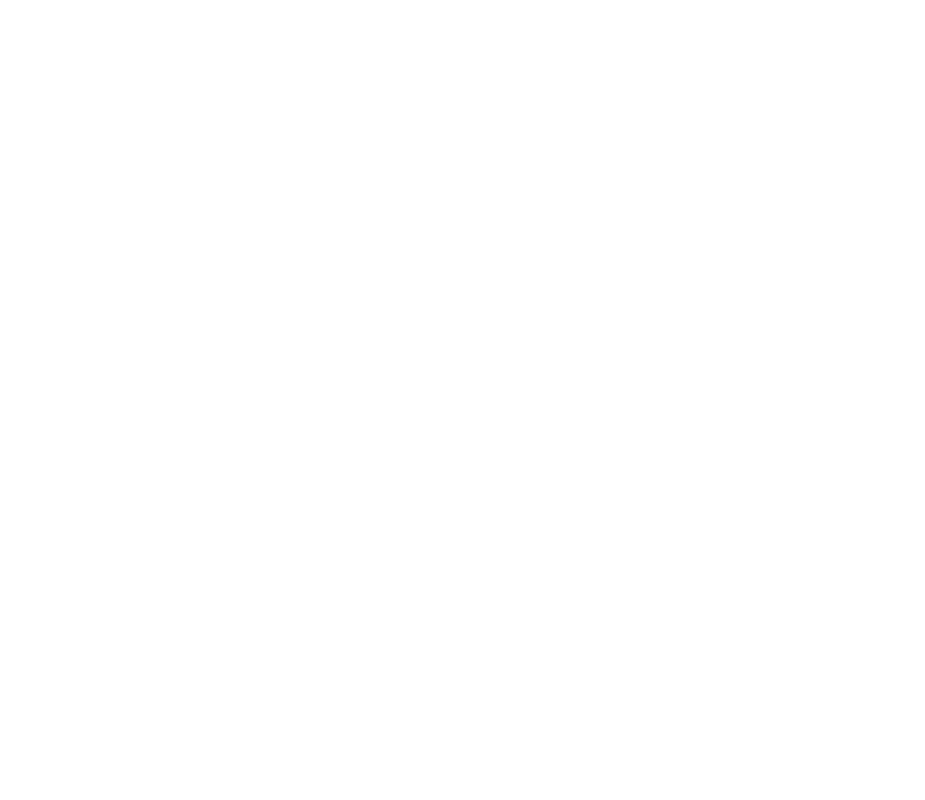
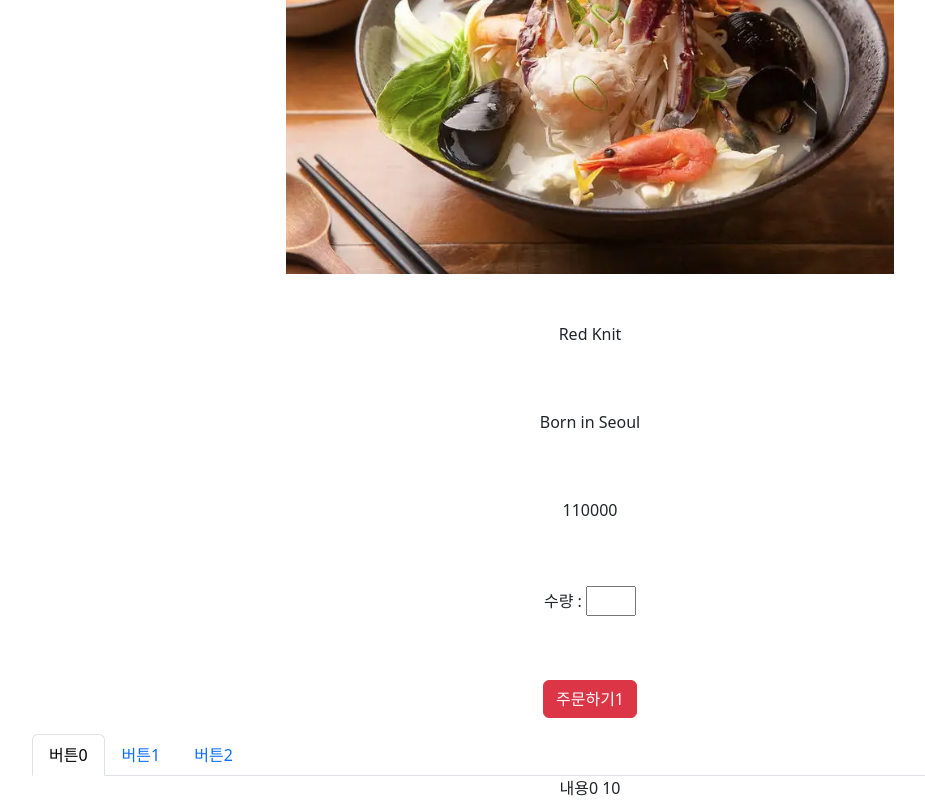
Before and after one commit to Son-Google/react-test-04, a React (Create React App) app: page /detail1/1 in a window 1280 px wide. Before the commit this address had no page. Shown: the part 374-1174 px from the top of the page, without its empty margins (50-975 px from the left). Before the commit the page ends 800 px from the top, so only its background shows below. Built offline with nearby package versions, Linux system fonts and the light colour scheme.

Commit message:
20240116-01 손주현 리덕스툴킷 사용법 업로드

```diff
--- a/package.json
+++ b/package.json
@@ -3,6 +3,7 @@
   "version": "0.1.0",
   "private": true,
   "dependencies": {
+    "@reduxjs/toolkit": "^2.0.1",
     "@testing-library/jest-dom": "^5.17.0",
     "@testing-library/react": "^13.4.0",
     "@testing-library/user-event": "^13.5.0",
@@ -11,6 +12,7 @@
     "react": "^18.2.0",
     "react-bootstrap": "^2.9.2",
     "react-dom": "^18.2.0",
+    "react-redux": "^9.1.0",
     "react-router-dom": "^6.21.2",
     "react-scripts": "5.0.1",
     "styled-components": "^6.1.8",
--- a/src/App.js
+++ b/src/App.js
@@ -1,7 +1,6 @@
 import './App.css';
 import 'bootstrap/dist/css/bootstrap.min.css';
 import { Button, Container, Nav, Navbar, Row, Col } from 'react-bootstrap';
-import data from "./data";
 import {createContext, useState} from "react"; //-->exprot {a, b} 인 경우 import {a, b} from "./data"; 로 import 한다
 import { Routes, Route, Link, useNavigate, Outlet } from 'react-router-dom'
 import styled from 'styled-components'
@@ -12,6 +11,8 @@ import axios from "axios";
 import Detail from "./routes/Detail"
 import Detail1 from "./routes/Detail1"
 import ListContent from "./routes/ListContent";
+import Cart from "./routes/Cart"
+import data from "./data";
 
 ////////////////////////////////////////////////
 /*
@@ -65,7 +66,7 @@ function App() {
           <Nav className="me-auto">
             <Nav.Link onClick={() => {navigate('/')}}>Home</Nav.Link>
             <Nav.Link onClick={() => {navigate('/category')}}>Food</Nav.Link>
-            <Nav.Link onClick={() => {navigate('#cart')}}>Cart</Nav.Link>
+            <Nav.Link onClick={() => {navigate('/cart')}}>Cart</Nav.Link>
             <Nav.Link onClick={() => {navigate('event/event1')}}>Event</Nav.Link>
             <Nav.Link onClick={() => {navigate('about')}}>About</Nav.Link>
           </Nav>
@@ -133,11 +134,16 @@ function App() {
         } />
         {/*<Route path="/category" element={<Category foods={foods} setFoods={setFoods} />} />*/}
         <Route path="/detail/:id" element={
-          <Context1.Provider value={{ 재고}}>
-            <Detail foods={foods} />
+          <Detail foods={foods} />
+        } />
+        {/* datail1 은 context api 타입 */}
+        <Route path="/detail1/:id" element={
+          /* 아래 넘기는 내용이 많을 때에는 value={{재고, foods, shoes ....}} */
+          <Context1.Provider value={{재고}}>
+            <Detail1 foods={foods} />
           </Context1.Provider>
         } />
-        <Route path="/detail1" element={<Detail1 />} />
+        <Route path="/cart" element={<Cart />} />
         <Route path="/event" element={<Event />}>>
           <Route path="event1" element={<Event1 />} />
           <Route path="event2" element={<Event2 />} />
--- a/src/index.js
+++ b/src/index.js
@@ -4,13 +4,17 @@ import './index.css';
 import App from './App';
 import reportWebVitals from './reportWebVitals';
 import { BrowserRouter } from "react-router-dom";
+import { Provider } from "react-redux";
+import store from './store.js'
 
 const root = ReactDOM.createRoot(document.getElementById('root'));
 root.render(
   <React.StrictMode>
-    <BrowserRouter>
-      <App />
-    </BrowserRouter>
+    <Provider store={store}>
+      <BrowserRouter>
+        <App />
+      </BrowserRouter>
+    </Provider>
   </React.StrictMode>
 );
 
--- /dev/null
+++ b/src/routes/Cart.js
@@ -0,0 +1,61 @@
+import {Table} from "react-bootstrap";
+import { useDispatch, useSelector } from "react-redux";
+import { changeName, addAge } from "../store/userSlice";
+import {setMinusCart, setPlusCart} from "../store";
+
+let Cart = function(){
+
+  //redux 쓸 때 이래야함
+  let user = useSelector((state) => {return state.user});
+  let cart = useSelector(state => state.cart); // {return ...} 생략가능
+  let dispatch = useDispatch();
+
+  return(
+    <>
+      <div>
+        {user.name} ({user.age}짤) 의 장바구니
+        <button className="btn btn-success" onClick={() => {
+          dispatch(changeName())
+        }}>이름 펼치기</button>
+        <button className="btn btn-danger" onClick={() => {
+          dispatch(addAge(2))
+        }}>나이 먹기</button>
+      </div>
+      <Table>
+        <thead>
+        <tr>
+          <th>#</th>
+          <th colSpan="2">상품명</th>
+          <th>수량</th>
+          <th>변경하기</th>
+        </tr>
+        </thead>
+        <tbody>
+        {
+          cart.map(function (goods, i){
+            return(
+              <tr key={i}>
+                <td>{i+1}</td>
+                <td><img src={goods.img} width="200" height="150" alt={"상품번호 : " + goods.id} /></td>
+                <td style={{"textAlign":"left"}}>{goods.name}</td>
+                <td>{goods.count}</td>
+                <td>
+                  <button className="btn btn-success" onClick={() => {
+                    dispatch(setPlusCart(goods.id))
+                  }}>+</button>
+                  &nbsp;
+                  <button className="btn btn-danger" onClick={() => {
+                    dispatch(setMinusCart(goods.id))
+                  }}>-</button>
+                </td>
+              </tr>
+            )
+          })
+        }
+        </tbody>
+      </Table>
+    </>
+  );
+};
+
+export default Cart;
--- a/src/routes/Detail1.js
+++ b/src/routes/Detail1.js
@@ -1,29 +1,166 @@
-import {Col, Container, Row} from "react-bootstrap";
-import {useState} from "react";
+import {Col, Container, Row, Nav} from "react-bootstrap";
+import {useState, useEffect, useContext} from "react";
 import {useParams} from "react-router-dom";
-let Detail1 = function (props){
+
+////////////////////////////////////////////////
+//ContextAPI 연습용
+import {Context1} from "./../App"
+//요즘 Context 안 쓰는 이유
+//성능 이슈가 있으며
+//state 변경 시 쓸데없는 것까지 재렌더링
+//자식이 context api를 사용하면 컴포넌트 재사용이 어려움
+////////////////////////////////////////////////
+
+////////////////////////////////////////////////
+//스타일 문법 연습용
+import styled from 'styled-components'
+let Input = styled.input`
+  width: 50px;
+`;
+////////////////////////////////////////////////
+
+////////////////////////////////////////////////
+// 예전 방식 LifeSycle
+// eslint-disable-next-line no-undef
+/*
+class DatailLife extends React.Component{
+  componentDidMount() {
+  }
+  componentDidUpdate(prevProps, prevState, snapshot) {
+  }
+  componentWillUnmount() {
+  }
+}
+ */
+////////////////////////////////////////////////
+
+function Detail1 (props){
+
+  //ContextAPI 연습용
+  let {재고} = useContext(Context1);
 
   let {id} = useParams();
+  let [count, setCount] = useState(0);
+  let [alert, setAlert] = useState(true);
+  let [alert2, setAlert2] = useState(false);
+  let [countText, setCountText] = useState('');
+  let [tabIndex, setTabIndex] = useState(0);
+  let food = props.foods.find(function(x){
+    return x.id == id
+  });
+
+  ////////////////////////////////////////////////
+  //요즘 LifeCycle
+  //useEffect을 사용하는 이유 : html 렌더링이 다 된 후 실행
+  //뒤에 [...] 디펜던시가 없으면 useEffect가 실행될 때 바로 실행, 있으면 그 변수가 변할 때 실행
+  //디펜던시를 [] 작성하면 useEffect는 딱 한 번만 실행됨
+  /*
+  useEffect(()=>{
+    let atime =  setTimeout(() => {
+      setAlert(false);
+      console.log(1);
+    }, 2000)
+
+    if (isNaN(countText) == true){
+      window.alert('그러지 마세요')
+    }
+
+    //useEffect 실행되기 전 먼저 실행되는 코드임, clean up function이라고 함
+    return ()=>{
+      //위에 타임셋을 삭제
+      clearTimeout(atime);
+      //이 구간은 기존 요청 제거할 때 편리함
+    }
+  },[countText]);
+   */
+  ////////////////////////////////////////////////
 
   return (
     <>
       <Container>
+        <div className="align-content-center m-auto" style={{padding: 10}}>
+          <button className="btn btn-success" onClick={()=>{setCount(++count)}}>카운트</button> => {count}
+          ---->{재고[0]}
+        </div>
         {
-
-            <div><div>
-              <img src={props.img} />
-            </div>
+          (food === null)
+            ? <div>등록된 제품이 없습니다.</div>
+            : <>
+              { (alert === true) ? <EventContent /> : null }
+              <div>
+                <img src={food.img} />
+              </div>
               <div className="col-md-6 align-content-center m-auto">
-                <p className="pt-5">{props.title}</p>
-                <p className="pt-5">{props.content}</p>
-                <p className="pt-5">{props.price}</p>
-                <p className="pt-5"><button className="btn btn-danger">주문하기{props.id}</button> </p>
-              </div></div>
+                <p className="pt-5">{food.title}</p>
+                <p className="pt-5">{food.content}</p>
+                <p className="pt-5">{food.price}</p>
+                <p className="pt-5">수량 : <Input onChange={(e)=>{
+                  setCountText(e.target.value)
+                }} /></p>
+                <p className="pt-5"><button className="btn btn-danger">주문하기{food.id}</button> </p>
+              </div>
+              <Nav variant="tabs"  defaultActiveKey="link0">
+                <Nav.Item>
+                  <Nav.Link eventKey="link0" onClick={()=>{setTabIndex(0)}}>버튼0</Nav.Link>
+                </Nav.Item>
+                <Nav.Item>
+                  <Nav.Link eventKey="link1" onClick={()=>{setTabIndex(1)}}>버튼1</Nav.Link>
+                </Nav.Item>
+                <Nav.Item>
+                  <Nav.Link eventKey="link2" onClick={()=>{setTabIndex(2)}}>버튼2</Nav.Link>
+                </Nav.Item>
+              </Nav>
+              <TabContent tabIndex={tabIndex} />
+            </>
         }
-
       </Container>
     </>
   )
 }
 
+function TabContent(props){
+
+  let [fade, setFade] = useState('');
+  //ContextAPI 연습용
+  let {재고} = useContext(Context1);
+
+  useEffect(()=>{
+    setTimeout(()=>{
+      setFade('end');
+    }, 100);
+
+    return ((a) => {
+      clearTimeout(a);
+      setFade('');
+    });
+  }, [props]);
+
+  //아래 첫번째는 ``  기호를 사용하는 방법이다
+  //탭 인덱스별로 내용 다르게 보이게  처리
+  if(props.tabIndex == 0){
+    return (<div className={`start ${fade}`}>내용0 {재고[0]}</div>);
+  } else if(props.tabIndex == 1){
+    return (<div className={"start " + fade}>내용1 {재고[0]}</div>);
+  } else if(props.tabIndex == 2){
+    return (<div className={"start " + fade}>내용2 {재고[2]}</div>);
+  }
+}
+
+function EventContent(props){
+  let [fade, setFade] = useState('');
+
+  useEffect(()=>{
+    setTimeout(()=>{
+      setFade('end');
+    }, 100);
+
+    return ((a) => {
+      clearTimeout(a);
+      setFade('');
+    });
+  }, []);
+
+  return (<div className={"alert alert-warning start " + fade}>3초 내 구입 시 50% 할인</div>);
+}
+
 export default Detail1;
--- /dev/null
+++ b/src/store.js
@@ -0,0 +1,50 @@
+import {configureStore, createSlice} from '@reduxjs/toolkit';
+import user from './store/userSlice';
+
+let stock = createSlice({
+  name : 'stock',
+  initialState : [10, 11, 12],
+  reducers : {
+    addName(state){
+      //initialState 형식이 오브젝트=>'{}'가 아니면 무조건 return 으로 요청에 대한 응답처리
+      return 'kim ' + state;
+    }
+  }
+});
+
+export let { addName } = stock.actions;
+
+let cart = createSlice({
+  name : 'cart',
+  initialState : [
+    {id : 0, img : '/img/img01.png', name : 'White and Black', count : 2},
+    {id : 2, img : '/img/img03.png', name : 'Grey Yordan', count : 1}
+  ],
+  reducers : {
+    setPlusCart(state, action){
+      let i = state.findIndex((x) => {
+        return x.id === action.payload;
+      })
+      state[i].count++;
+    },
+    setMinusCart(state, action){
+      let i = state.findIndex(function(x){
+        return x.id === action.payload;
+      })
+      state[i].count--;
+    },
+    addItem(state, action){
+      state.push(action.payload);
+    },
+  }
+});
+
+export let { setPlusCart, setMinusCart, addItem } = cart.actions;
+
+export default configureStore({
+  reducer: {
+    user : user.reducer,
+    stock : stock.reducer,
+    cart : cart.reducer,
+  }
+});
--- /dev/null
+++ b/src/store/userSlice.js
@@ -0,0 +1,19 @@
+import {createSlice} from "@reduxjs/toolkit";
+
+let user = createSlice({
+  name : 'user',
+  initialState : {name : 'kim', age : 44},
+  reducers : {
+    changeName(state){
+      state.name = 'park';
+    },
+    //initialState 형식이 오브젝트=>'{}'이면 return 생략가능
+    addAge(state, action){
+      state.age += action.payload;
+    },
+  }
+});
+
+export let { changeName, addAge } = user.actions;
+
+export default user;
```
Also changed, not shown: src/routes/Detail.js (+18 -15 lines), 1 other file (tests, documents, lock files or other folders).
